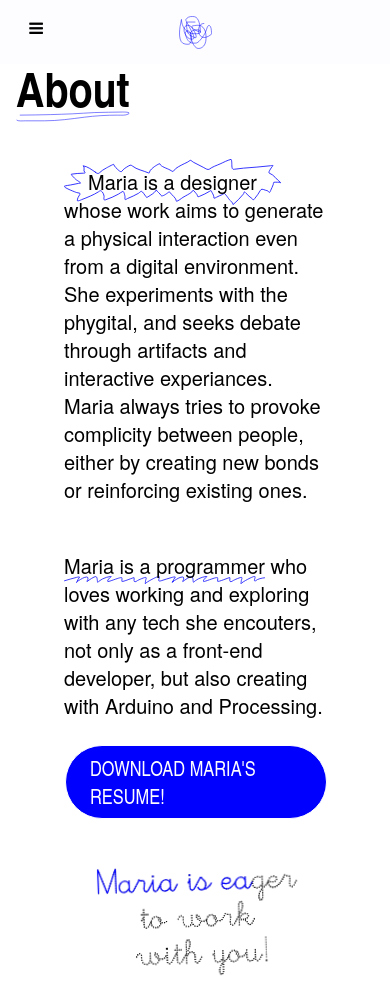
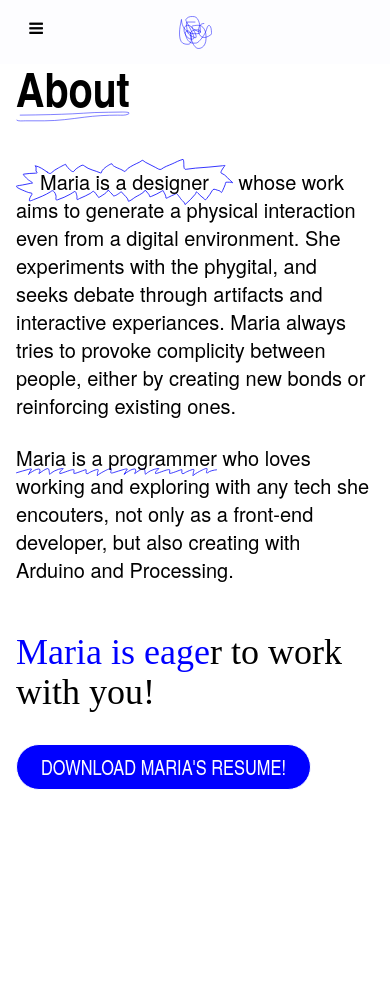
Before and after one commit to bleidbleid/myPortfolio, a Vue app: page /about in a window 390 px wide. After the commit the page ends 844 px from the top, so only its background shows below. Built offline with nearby package versions, Linux system fonts and the light colour scheme.

Commit message:
responsive changes

```diff
--- a/src/views/About.vue
+++ b/src/views/About.vue
@@ -1,28 +1,25 @@
 <template>
-    <main class="h-full lg:px-16 sm:px-8 px-4">
-            <h1 class="text-5xl font-bold mb-8 sm:block"> <span class="font-display about-underline"> About</span></h1>
-        <section class="flex flex-col md:flex-row justify-around mx-auto gap-10 h-full text-xl">
-            <article class="hidden flex-col justify-center w-1/4 lg:flex ">
-                <img src="/cut-maria.svg" id="mariaCut" alt="Connect the dots star">
+    <main class="h-full lg:px-16 sm:px-8 px-4 text-xl">
+        <h1 class="text-5xl font-bold mb-8 sm:block"> <span class="font-display about-underline"> About</span></h1>
+        <section class="flex flex-col mb-8">
+            <article class="mt-6 md:w-2/3 font-body">
+                <span class="designer-container p-6">Maria is a designer</span> whose work aims to generate a
+                physical interaction even from a digital environment. She experiments with the phygital, and seeks
+                debate through artifacts and interactive experiances. Maria always tries to provoke complicity
+                between people, either by creating new bonds or reinforcing existing ones.
             </article>
-            <article class="flex flex-col justify-center px-12 items-center md:w-1/2 lg:w-2/4">
-                <p class="pb-12  mt-6 md:mb-0">
-                    <span class="designer-container p-6">Maria is a designer</span> whose work aims to generate a physical interaction even from a digital environment. She experiments with the phygital, and seeks debate through artifacts and interactive experiances. Maria always tries to provoke complicity between people, either by creating new bonds or reinforcing existing ones.
-                </p>
-                <p class="mb-6">
-                    <span class="programmer-underline py-1">
-                    Maria is a programmer</span> who loves working and exploring with any tech she encouters, not only as a front-end developer, but also creating with Arduino and Processing.
-                </p>
-                <a href="/MariaBladéCV.pdf" id="resume" class="mt-18 hover:play uppercase text-xl border rounded-[50px] px-6 py-2 bg-accent text-background hover:bg-semantic font-display" download>Download Maria's resume!</a>
-                <p ></p>
+            <article class="mt-6 md:w-2/3 font-body">
+                <span class="programmer-underline py-1">
+                    Maria is a programmer</span> who loves working and exploring with any tech she encouters, not
+                only as a front-end developer, but also creating with Arduino and Processing.
             </article>
-            <article class="flex flex-col items-center justify-center  md:w-2/5 lg:w-1/4">
-                <img src="/maria-is.svg" class="rotate-[-2deg] w-2/3 md:w-full" id="mariaIs" alt="Connect the dots star">
-
-
-            </article>
+            <article class="mt-12 font-detail text-4xl"> <span class="font-detailed text-accent">Maria is eage</span>r to work with you!</article>
+            <a href="/MariaBladéCV.pdf" id="resume"
+                class="mt-18 hover:play uppercase text-xl border rounded-[50px] w-max mt-8 px-6 py-2 bg-accent text-background hover:bg-semantic "
+                download>Download Maria's resume!</a>
 
         </section>
+
     </main>
 
 </template>
@@ -36,60 +33,18 @@ import { ref } from 'vue';
     background-position: bottom;
     background-repeat: no-repeat;
 }
+
 .designer-container {
     background-image: url(/designer-container.svg);
     background-size: contain;
     background-repeat: no-repeat;
     background-position: center;
 }
+
 .about-underline {
     background-image: url(/about-underline.svg);
     background-size: contain;
     background-position: bottom;
     background-repeat: no-repeat;
 }
-.play {
-    animation-play-state: running;
-
-}
-
-#mariaIs {
-    animation: mariais 5s infinite;
-}
-
-#mariaCut {
-    animation: mariacut 2s infinite;
-}
-#resume {
-    animation-name: resume;
-    animation-duration: 0.5s;
-    animation-play-state: paused;
-    animation-iteration-count: 2;
-}
-@keyframes resume {
-    0% { transform: translate(1px, 1px) rotate(0deg); }
-  10% { transform: translate(-1px, -2px) rotate(-1deg); }
-  20% { transform: translate(-3px, 0px) rotate(1deg); }
-  30% { transform: translate(3px, 2px) rotate(0deg); }
-  40% { transform: translate(1px, -1px) rotate(1deg); }
-  50% { transform: translate(-1px, 2px) rotate(-1deg); }
-  60% { transform: translate(-3px, 1px) rotate(0deg); }
-  70% { transform: translate(3px, 1px) rotate(-1deg); }
-  80% { transform: translate(-1px, -1px) rotate(1deg); }
-  90% { transform: translate(1px, 2px) rotate(0deg); }
-  100% { transform: translate(1px, -2px) rotate(-1deg); }
-}
-
-@keyframes mariais {
-    50% {
-        transform: rotate(2deg);
-    }
-}
-
-@keyframes mariacut {
-    50% {
-        transform: rotateY(10deg);
-    }
-
-}
 </style>
--- a/src/views/Home.vue
+++ b/src/views/Home.vue
@@ -1,5 +1,5 @@
 <template>
-    <main class="h-[600px] lg:px-16 sm:px-8 px-4 font-display">
+    <main class="h-[600px] lg:px-16 sm:px-8 px-4">
         <section class="flex justify-around flex-col mx-auto h-full text-center text-3xl sm:text-4xl lg:text-6xl">
             <article> <span class="hola-container">Hola! </span> </article>
 
--- a/src/views/Project.vue
+++ b/src/views/Project.vue
@@ -1,12 +1,12 @@
 <template>
-    <main v-if="!isLoading" class="h-80 font-sans max-w-full">
+    <main v-if="!isLoading" class="h-80 max-w-full text-lg">
         <section class="flex flex-col sm:flex-row gap-10 h-[500px]">
             <article class="sm:w-6/12">
-                <h2 class="text-4xl font-bold uppercase"> {{ project.name }}</h2>
+                <h2 class="text-4xl font-body font-bold uppercase"> {{ project.name }}</h2>
 
-                <h3 class="text-2xl font-display uppercase mb-4"> <span class="title-underline">{{ project.subtitle
+                <h3 class="text-2xl uppercase mb-4"> <span class="title-underline">{{ project.subtitle
                 }}</span> </h3>
-                <p class=" "> {{ project.description }}</p>
+                <p class="font-body"> {{ project.description }}</p>
                 <a v-if="project.href" target="_blank" :href="project.href"
                     class="relative mt-6 inline-flex items-center justify-center px-4 py-2 overflow-hidden text-main transition duration-300 ease-out border-2 border-accent hover:border-semantic rounded-full group">
                     <span
--- a/src/views/Projects.vue
+++ b/src/views/Projects.vue
@@ -2,12 +2,17 @@
 <template>
     <main class="min-h-min px-4 md:px-8 lg:px-16 font-display" :key="route.name">
         <router-link :to="{ name: 'projects' }">
-            <h1 class="text-5xl font-bold mb-8 sm:block"> <span class="projects-underline hover:cursor-pointer transition-all duration-300 transform ease hover:text-semantic"> Projects</span></h1>
+            <h1 class="text-5xl font-bold mb-8 sm:block"> <span
+                    class="projects-underline hover:cursor-pointer transition-all duration-300 transform ease hover:text-semantic">
+                    Projects</span></h1>
         </router-link>
         <section class="flex h-min flex-col sm:flex-row">
-                <ul  v-show="!allProj" class=" flex flex-col sm:block flex-wrap justify-between sm:flex-nowrap min-w-fit h-min">
+            <ul v-show="!allProj"
+                class=" flex md:flex-col sm:block gap-y-2 md:gap-y-0 flex-wrap justify-between sm:flex-nowrap min-w-fit h-min">
                 <li v-for="project in myProjects">
-                    <router-link :to="{ name: 'project', params: { id: `${project.id}` } }"   class=" px-3 m-1 py-1 border-solid border-[1px] w-full border-accent sm:hover:bg-transparent hover:text-semantic sm:hover:border-transparent active:bg-semantic sm:active:bg-transparent active:text-background sm:active:text-main rounded-full sm:rounded-none active:border-semantic sm:border-none"> {{ project.name }}
+                    <router-link :to="{ name: 'project', params: { id: `${project.id}` } }"
+                        class="px-3 md:m-1 md:py-1 border-solid border-[1px] w-full border-accent sm:hover:bg-transparent hover:text-semantic sm:hover:border-transparent active:bg-semantic sm:active:bg-transparent active:text-background sm:active:text-main rounded-full sm:rounded-none active:border-semantic sm:border-none">
+                        {{ project.name }}
                     </router-link>
                 </li>
             </ul>
@@ -19,7 +24,7 @@
                     <router-link :to="{ name: 'project', params: { id: `${project.id}` } }">
                         <img class="max-w-full block justify-self-start" :src="project.pictureUrl[0]"
                             alt="Project image" />
-                            <!-- style hover quan hovering tota la targeta -->
+                        <!-- style hover quan hovering tota la targeta -->
                         <figcaption
                             class="row-span-2 col-span-1  bg-[url('/miniature-project.svg')] transition-all duration-300 transform group-hover:translate-x-full ease hover:bg-[url('/miniature-hover-project.svg')] hover:text-semantic  bg-contain bg-center bg-no-repeat p-2 text-center">
                             <button class="uppercase">
@@ -57,7 +62,7 @@ onMounted(() => {
         // console.log(allProj.value)
     }
 
-      isLoading.value = false;
+    isLoading.value = false;
 })
 
 watch(() => route.name, newValue => {
@@ -77,12 +82,13 @@ watch(() => route.name, newValue => {
 </script>
 
 <style>
-li  .router-link-active {
-color: #0000FF;
+li .router-link-active {
+    color: #0000FF;
 }
-li  .router-link-active:hover {
-color: #0000FF;
-text-decoration-line: underline;
+
+li .router-link-active:hover {
+    color: #0000FF;
+    text-decoration-line: underline;
 }
 
 .projects-underline {
--- a/tailwind.config.cjs
+++ b/tailwind.config.cjs
@@ -14,8 +14,10 @@ module.exports = {
 
     extend: {
       fontFamily: {
-        'sans': ['TeX Gyre Heros'],
-        'display': ['TeX Gyre Heros Cn'],
+        'sans': ['TeX Gyre Heros Cn'],
+        'body': ['TeX Gyre Heros'],
+        'detail': ['Escolar4'],
+        'detailed': ['Escolar1']
       },
     }
   },
```
Also changed, not shown: src/assets/Escolar_G.TTF (added), src/assets/Escolar_P.TTF (added).
